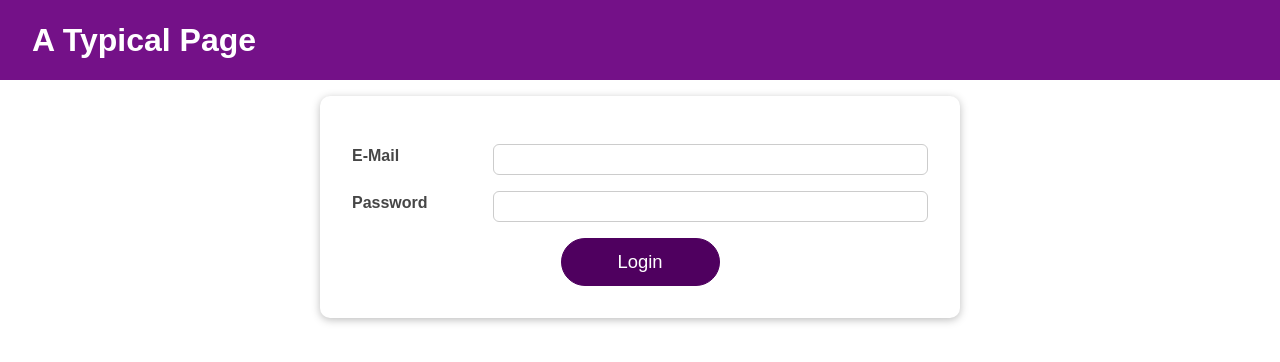
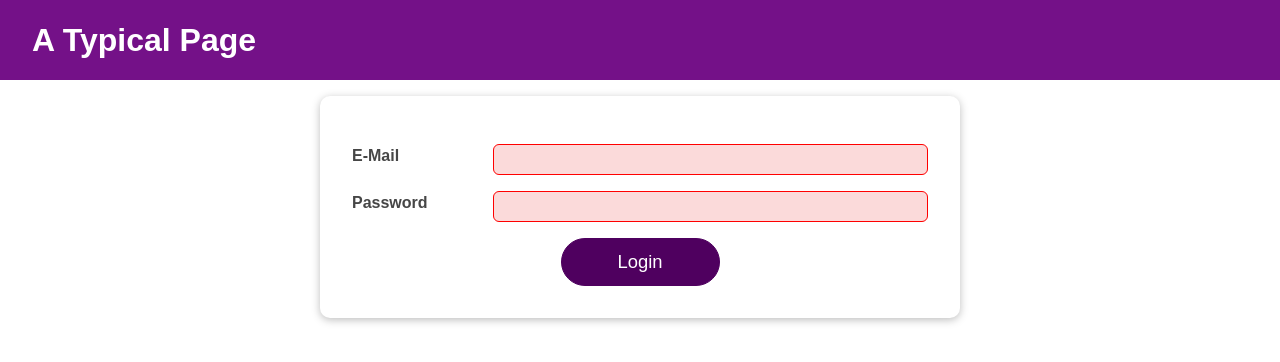
Before and after one commit to snpara/dummy-login-react-ts, a React (Create React App) app: page / in a window 1280 px wide. Shown: the top 362 px of the page. Built offline with nearby package versions, Linux system fonts and the light colour scheme.

Commit message:
forward refs

```diff
--- a/src/UI/Button/Button.tsx
+++ b/src/UI/Button/Button.tsx
@@ -5,7 +5,6 @@ interface ButtonProps {
   type?: "submit" | "reset" | "button" | undefined;
   className: string;
   onClick?: React.MouseEventHandler<HTMLButtonElement> | undefined;
-  disabled?: boolean;
   children: ReactNode;
 }
 
@@ -15,7 +14,6 @@ const Button: React.FC<ButtonProps> = (props) => {
       type={props.type || "button"}
       className={`${styles.button} ${props.className}`}
       onClick={props.onClick}
-      disabled={props.disabled}
     >
       {props.children}
     </button>
--- /dev/null
+++ b/src/components/Input/Input.module.css
@@ -0,0 +1,44 @@
+.control {
+  margin: 1rem 0;
+  display: flex;
+  align-items: stretch;
+  flex-direction: column;
+}
+
+.control label,
+.control input {
+  display: block;
+}
+
+.control label {
+  font-weight: bold;
+  flex: 1;
+  color: #464646;
+  margin-bottom: 0.5rem;
+}
+
+.control input {
+  flex: 3;
+  font: inherit;
+  padding: 0.35rem 0.35rem;
+  border-radius: 6px;
+  border: 1px solid #ccc;
+}
+
+.control input:focus {
+  outline: none;
+  border-color: #4f005f;
+  background: #f6dbfc;
+}
+
+.control.invalid input {
+  border-color: red;
+  background: #fbdada;
+}
+
+@media (min-width: 768px) {
+  .control {
+    align-items: center;
+    flex-direction: row;
+  }
+}
--- /dev/null
+++ b/src/components/Input/Input.tsx
@@ -0,0 +1,47 @@
+import { ChangeEvent, useRef, useImperativeHandle, forwardRef } from "react";
+import styles from "./Input.module.css";
+
+interface InputProps {
+  isValid: boolean;
+  id: string;
+  label: string;
+  type: string;
+  value: string;
+  onChange: (event: ChangeEvent<HTMLInputElement>) => void;
+  onBlur: () => void;
+}
+
+type Ref = {
+  focus: () => void;
+} | null;
+
+const Input = forwardRef<Ref, InputProps>((props, ref) => {
+  const inputRef = useRef<HTMLInputElement>(null);
+
+  useImperativeHandle(ref, () => {
+    return {
+      focus() {
+        inputRef.current?.focus();
+      },
+    };
+  });
+
+  return (
+    <div
+      className={`${styles.control} ${
+        props.isValid === false ? styles.invalid : ""
+      }`}
+    >
+      <label htmlFor={props.id}>{props.label}</label>
+      <input
+        type={props.type}
+        id={props.id}
+        value={props.value}
+        onChange={props.onChange}
+        onBlur={props.onBlur}
+      />
+    </div>
+  );
+});
+
+export default Input;
--- a/src/components/Login/Login.module.css
+++ b/src/components/Login/Login.module.css
@@ -5,51 +5,6 @@
   padding: 2rem;
 }
 
-.control {
-  margin: 1rem 0;
-  display: flex;
-  align-items: stretch;
-  flex-direction: column;
-}
-
-.control label,
-.control input {
-  display: block;
-}
-
-.control label {
-  font-weight: bold;
-  flex: 1;
-  color: #464646;
-  margin-bottom: 0.5rem;
-}
-
-.control input {
-  flex: 3;
-  font: inherit;
-  padding: 0.35rem 0.35rem;
-  border-radius: 6px;
-  border: 1px solid #ccc;
-}
-
-.control input:focus {
-  outline: none;
-  border-color: #4f005f;
-  background: #f6dbfc;
-}
-
-.control.invalid input {
-  border-color: red;
-  background: #fbdada;
-}
-
 .actions {
   text-align: center;
 }
-
-@media (min-width: 768px) {
-  .control {
-    align-items: center;
-    flex-direction: row;
-  }
-}
--- a/src/components/Login/Login.tsx
+++ b/src/components/Login/Login.tsx
@@ -4,13 +4,15 @@ import {
   useReducer,
   useEffect,
   useContext,
+  useRef,
 } from "react";
 
 import Card from "../../UI/Card/Card";
 import Button from "../../UI/Button/Button";
+import AuthContext from "../../context/AuthContext";
+import Input from "../Input/Input";
 
 import styles from "./Login.module.css";
-import AuthContext from "../../context/AuthContext";
 
 enum InputActionKind {
   USER_INPUT = "USER_INPUT",
@@ -79,15 +81,20 @@ const Login: React.FC = () => {
 
   const authContext = useContext(AuthContext);
 
-  const [emailState, dispatchEmail] = useReducer(emailReducer, {
+  const emailInputRef = useRef<HTMLInputElement>(null);
+  const passwordInputRef = useRef<HTMLInputElement>(null);
+
+  const initialState: InputState = {
     value: "",
-    isValid: true,
-  });
+    isValid: false,
+  };
 
-  const [passwordState, dispatchPassword] = useReducer(passwordReducer, {
-    value: "",
-    isValid: true,
-  });
+  const [emailState, dispatchEmail] = useReducer(emailReducer, initialState);
+
+  const [passwordState, dispatchPassword] = useReducer(
+    passwordReducer,
+    initialState
+  );
 
   const { isValid: emailIsValid } = emailState;
   const { isValid: passwordIsValid } = passwordState;
@@ -126,42 +133,40 @@ const Login: React.FC = () => {
 
   const submitHandler = (event: ChangeEvent<HTMLFormElement>) => {
     event.preventDefault();
+    if (formIsValid) {
       authContext.onLogin(emailState.value, passwordState.value);
+    } else if (!emailIsValid) {
+      emailInputRef.current?.focus();
+    } else {
+      passwordInputRef.current?.focus();
+    }
   };
 
   return (
     <Card className={styles.login}>
       <form onSubmit={submitHandler}>
-        <div
-          className={`${styles.control} ${
-            emailState.isValid === false ? styles.invalid : ""
-          }`}
-        >
-          <label htmlFor="email">E-Mail</label>
-          <input
+        <Input
+          ref={emailInputRef}
+          id="email"
+          label="E-Mail"
           type="email"
-            id="email"
+          isValid={emailIsValid}
           value={emailState.value}
           onChange={emailChangeHandler}
           onBlur={validateEmailHandler}
         />
-        </div>
-        <div
-          className={`${styles.control} ${
-            passwordState.isValid === false ? styles.invalid : ""
-          }`}
-        >
-          <label htmlFor="password">Password</label>
-          <input
+        <Input
+          ref={passwordInputRef}
+          id="password"
+          label="Password"
           type="password"
-            id="password"
+          isValid={passwordIsValid}
           value={passwordState.value}
           onChange={passwordChangeHandler}
           onBlur={validatePasswordHandler}
         />
-        </div>
         <div className={styles.actions}>
-          <Button type="submit" className={styles.btn} disabled={!formIsValid}>
+          <Button type="submit" className={styles.btn}>
             Login
           </Button>
         </div>
```
Also changed, not shown: tsconfig.json (+2 -8 lines). Lines whose indentation alone changed are shown as unchanged.
